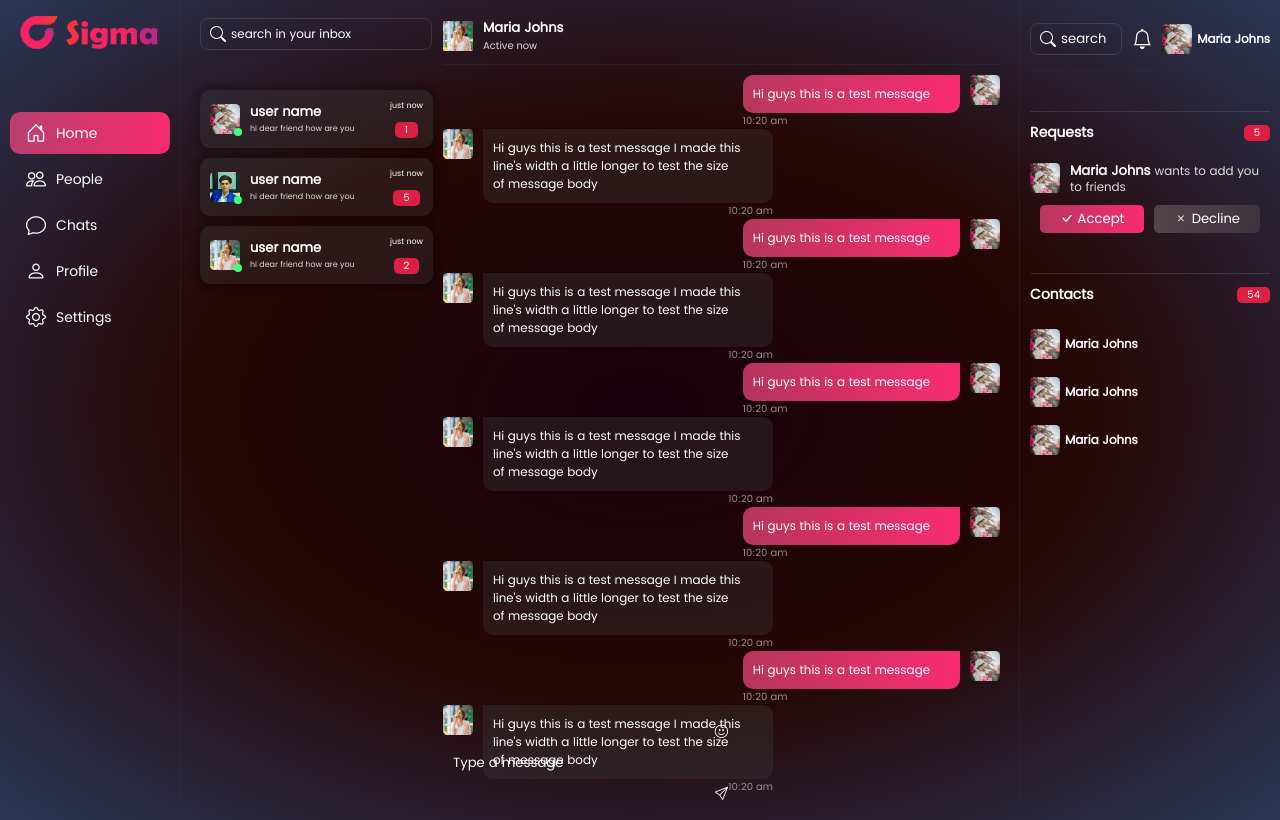
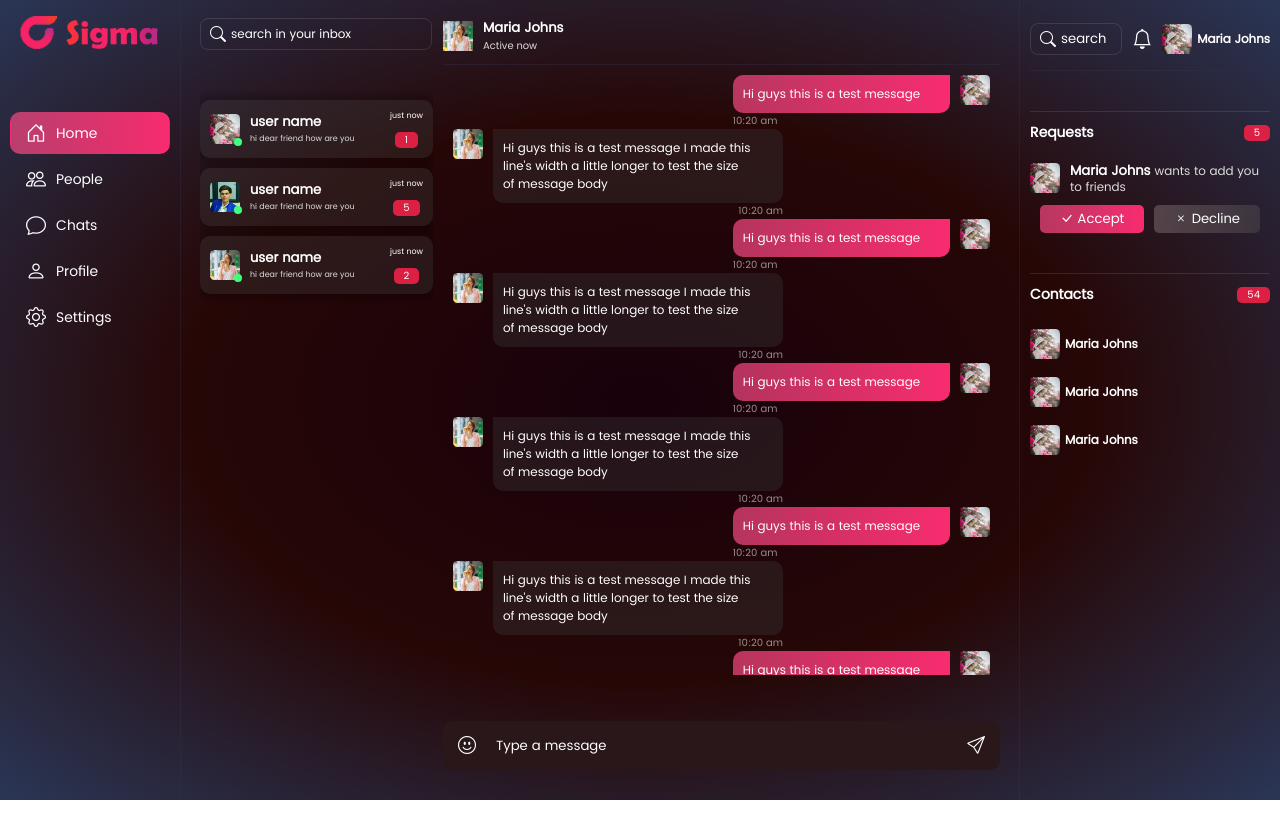
Before and after one commit to Aliherawi7/sigma-ui, a React (Create React App) app: page /chat in a window 1280 px wide. Built offline with nearby package versions, Linux system fonts and the light colour scheme.

Commit message:
chat page element style and postions updated

```diff
--- a/src/pages/Chat/Chat.css
+++ b/src/pages/Chat/Chat.css
@@ -11,6 +11,10 @@
     margin: 10px 0;
     justify-content: space-between;
     cursor: pointer;
+}
+.contacts_container{
+    overflow-y: scroll;
+    max-height: 82vh;
 }
 .contacts_list .search_bar{
     margin-top: 8px;
@@ -79,10 +83,16 @@
     position: relative;
     width: 100%;
     display: flex;
-    height: 100vh;
+    height: 95vh;
     flex-direction: column;
     margin-left: 10px;
 }
+
+.messages_panel .messages_container{
+    overflow-y: scroll;
+    max-height: 75vh;
+}
+
 
 .messages_container .receive_message{
     align-self: flex-start;
@@ -102,6 +112,10 @@
 
 .message_panel .profile_avatar_small{
     align-self: flex-start;
+}
+
+.receive_message , .send_message{
+    margin: 0 10px;
 }
 
 .receive_message .message_body .message_value{
@@ -129,8 +143,17 @@
 
 
 .messages_panel .input_panel{
+    border-radius: 10px;
+    padding: 5px;
+    background: #29171a;
+    display: flex;
+    justify-content: space-between;
     position: absolute;
     bottom: 0;
     left: 0;
     right: 0;
 }
+
+.messages_panel .input_panel i{
+    font-size: 18px;
+}
```
